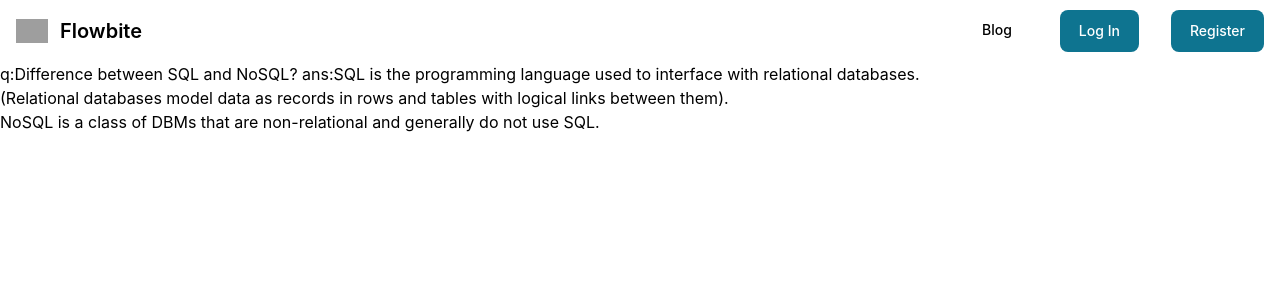
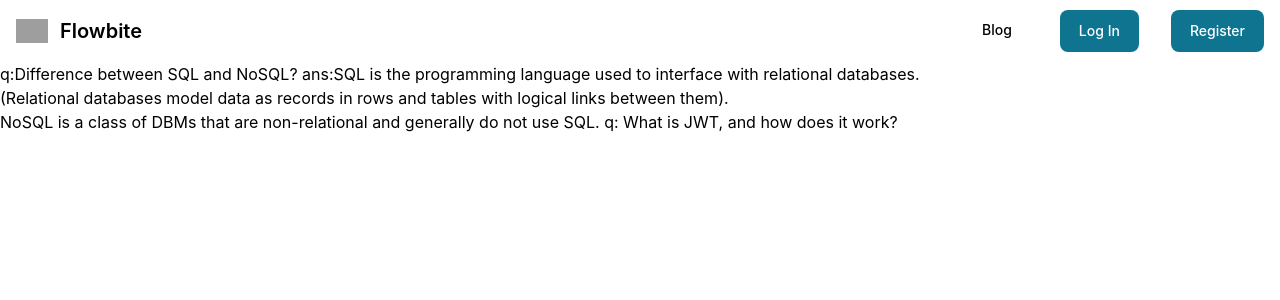
Before and after one commit to MhSolyman/your-food-client, a React (Create React App) app: page /blog in a window 1280 px wide. Shown: the top 300 px of the page. Built offline with nearby package versions, Linux system fonts and the light colour scheme; no server answers; grey boxes are pictures that could not be loaded.

Commit message:
ad 2d q and ans 2

```diff
--- a/src/Pages/Blog/Blog.js
+++ b/src/Pages/Blog/Blog.js
@@ -7,6 +7,7 @@ const Blog = () => {
           ans:SQL is the programming language used to interface with relational databases. <br />
            (Relational databases model data as records in rows and tables with logical links between them). <br />
            NoSQL is a class of DBMs that are non-relational and generally do not use SQL.
+           q: What is JWT, and how does it work?
         </div>
     );
 };
```
